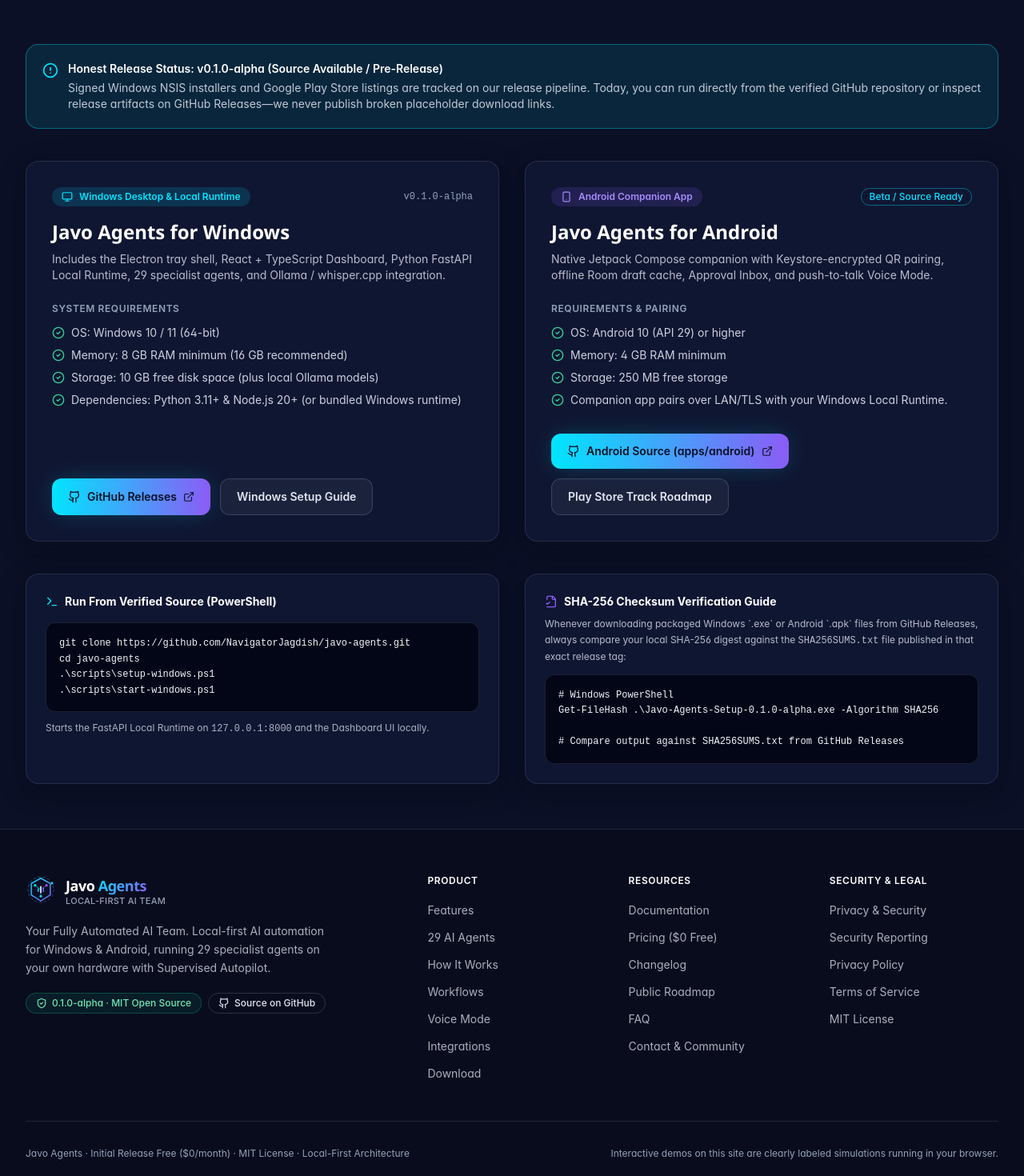
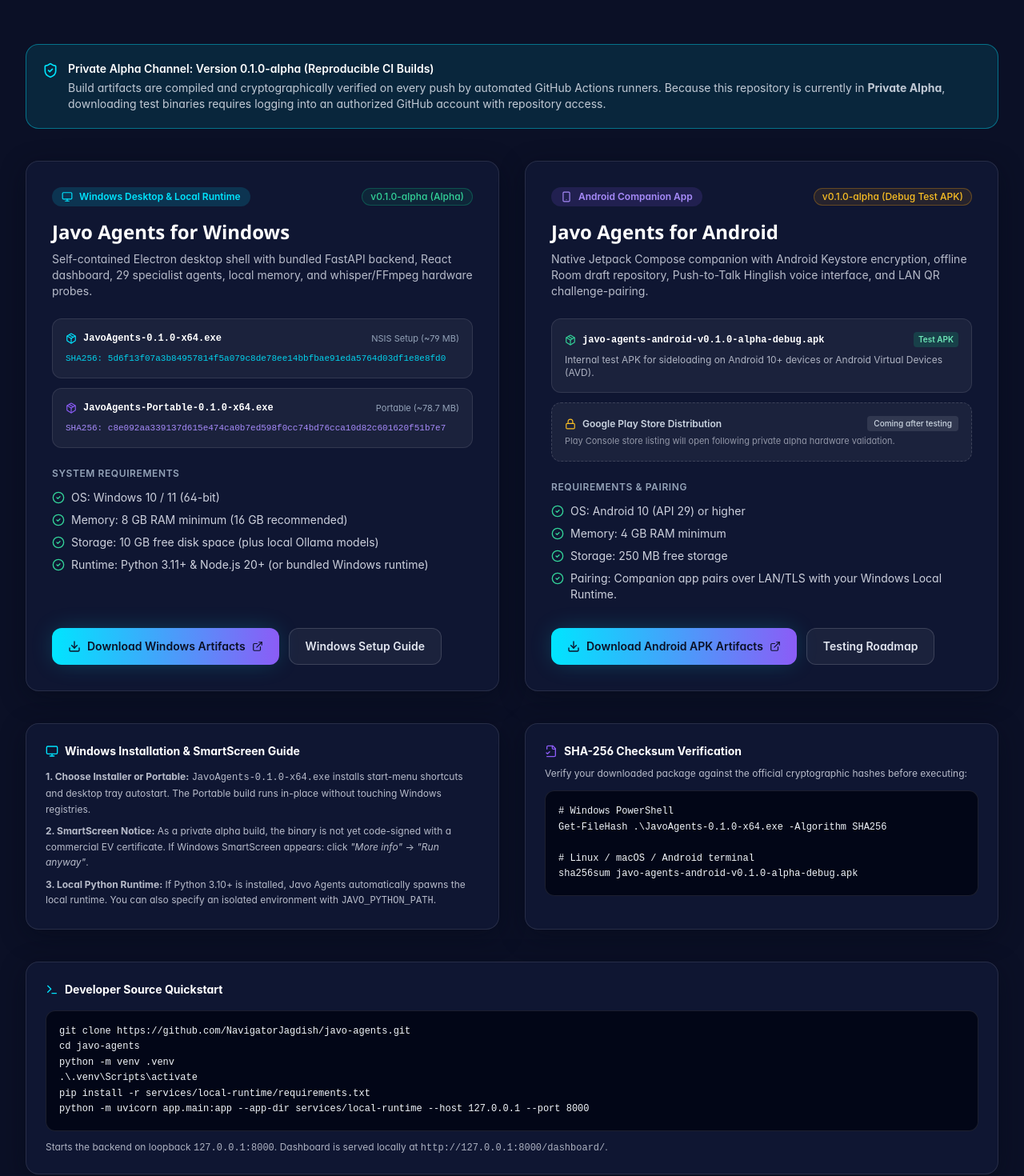
Before and after one commit to NavigatorJagdish/javo-agents, a Next.js app in the folder apps/website/: page /download in a window 1280 px wide. Shown: the part 390-1860 px from the top of the page at 80% size. Built offline with nearby package versions, Linux system fonts and the light colour scheme.

Commit message:
feat(release): android & windows artifact upload workflows, functional alpha downloads, real screenshots, and asset manifest

```diff
--- a/apps/website/src/app/download/page.tsx
+++ b/apps/website/src/app/download/page.tsx
@@ -3,10 +3,15 @@ import Link from 'next/link';
 import {
   AlertCircle,
   CheckCircle2,
+  Download,
   ExternalLink,
   FileCheck2,
   Github,
+  Info,
+  Lock,
   Monitor,
+  Package,
+  ShieldCheck,
   Smartphone,
   Terminal,
 } from 'lucide-react';
@@ -14,9 +19,9 @@ import { PageHeader } from '@/components/PageHeader';
 import { SITE_CONFIG } from '@/data/site';
 
 export const metadata: Metadata = {
-  title: 'Download',
+  title: 'Download Alpha',
   description:
-    'Download Javo Agents v0.1.0-alpha for Windows and Android Companion. System requirements, SHA-256 verification instructions, and source-available setup.',
+    'Download Javo Agents v0.1.0-alpha for Windows and Android Companion. Authentic build artifacts, SHA-256 checksums, and private alpha installation instructions.',
 };
 
 export default function DownloadPage() {
@@ -26,20 +31,20 @@ export default function DownloadPage() {
         badge={`Version ${SITE_CONFIG.version} · ${SITE_CONFIG.releaseStatus}`}
         title="Download"
         highlight="Javo Agents"
-        subtitle="Free ($0/month), open-source MIT software. Run the Windows Local Runtime from source or official GitHub Releases, and pair your Android Companion over LAN."
+        subtitle="100% Free ($0/month) AI Ecosystem. Download verified Windows installers and Android test APKs directly from authenticated GitHub Actions build artifacts."
       />
 
       <section className="mx-auto max-w-7xl space-y-10 px-4 py-14 sm:px-6 lg:px-8">
-        {/* Honest Availability Notice */}
-        <div className="rounded-2xl border border-[#00E5FF]/35 bg-[#00E5FF]/10 p-5 text-sm text-slate-800 dark:text-[#E2E6F0]">
+        {/* Private Alpha Authorization Notice */}
+        <div className="rounded-2xl border border-[#00E5FF]/40 bg-[#00E5FF]/10 p-5 text-sm text-slate-800 dark:text-[#E2E6F0]">
           <div className="flex items-start gap-3">
-            <AlertCircle className="mt-0.5 h-5 w-5 shrink-0 text-[#008BA3] dark:text-[#00E5FF]" />
+            <ShieldCheck className="mt-0.5 h-5 w-5 shrink-0 text-[#008BA3] dark:text-[#00E5FF]" />
             <div>
               <p className="font-semibold text-slate-900 dark:text-white">
-                Honest Release Status: v0.1.0-alpha (Source Available / Pre-Release)
+                Private Alpha Channel: Version {SITE_CONFIG.version} (Reproducible CI Builds)
               </p>
               <p className="mt-1 text-slate-700 dark:text-[#E2E6F0]/85">
-                Signed Windows NSIS installers and Google Play Store listings are tracked on our release pipeline. Today, you can run directly from the verified GitHub repository or inspect release artifacts on GitHub Releases—we never publish broken placeholder download links.
+                Build artifacts are compiled and cryptographically verified on every push by automated GitHub Actions runners. Because this repository is currently in <strong>Private Alpha</strong>, downloading test binaries requires logging into an authorized GitHub account with repository access.
               </p>
             </div>
           </div>
@@ -47,7 +52,7 @@ export default function DownloadPage() {
 
         {/* Platform Cards */}
         <div className="grid gap-8 lg:grid-cols-2">
-          {/* Windows */}
+          {/* Windows Desktop */}
           <div id="windows" className="glass-card flex flex-col justify-between p-6 sm:p-8">
             <div>
               <div className="flex items-center justify-between gap-2">
@@ -55,8 +60,8 @@ export default function DownloadPage() {
                   <Monitor className="h-3.5 w-3.5" />
                   Windows Desktop &amp; Local Runtime
                 </span>
-                <span className="font-mono text-xs text-slate-500 dark:text-[#94A3B8]">
-                  v{SITE_CONFIG.version}
+                <span className="rounded-full border border-emerald-500/30 bg-emerald-500/10 px-2.5 py-0.5 text-xs font-medium text-emerald-400">
+                  v{SITE_CONFIG.version} (Alpha)
                 </span>
               </div>
 
@@ -64,8 +69,37 @@ export default function DownloadPage() {
                 Javo Agents for Windows
               </h2>
               <p className="mt-2 text-sm text-slate-600 dark:text-[#E2E6F0]/80">
-                Includes the Electron tray shell, React + TypeScript Dashboard, Python FastAPI Local Runtime, 29 specialist agents, and Ollama / whisper.cpp integration.
+                Self-contained Electron desktop shell with bundled FastAPI backend, React dashboard, 29 specialist agents, local memory, and whisper/FFmpeg hardware probes.
               </p>
+
+              {/* Package Artifacts & Checksums */}
+              <div className="mt-6 space-y-3">
+                <div className="rounded-xl border border-slate-200 bg-slate-50 p-4 dark:border-white/10 dark:bg-white/5">
+                  <div className="flex items-center justify-between gap-2">
+                    <div className="flex items-center gap-2 font-mono text-xs font-semibold text-slate-900 dark:text-white">
+                      <Package className="h-3.5 w-3.5 text-[#00E5FF]" />
+                      {SITE_CONFIG.windowsArtifacts.installerName}
+                    </div>
+                    <span className="text-[11px] text-slate-500 dark:text-slate-400">NSIS Setup (~79 MB)</span>
+                  </div>
+                  <div className="mt-2 overflow-x-auto font-mono text-[11px] text-slate-600 dark:text-[#00E5FF]/90">
+                    SHA256: {SITE_CONFIG.windowsArtifacts.installerSha256}
+                  </div>
+                </div>
+
+                <div className="rounded-xl border border-slate-200 bg-slate-50 p-4 dark:border-white/10 dark:bg-white/5">
+                  <div className="flex items-center justify-between gap-2">
+                    <div className="flex items-center gap-2 font-mono text-xs font-semibold text-slate-900 dark:text-white">
+                      <Package className="h-3.5 w-3.5 text-[#8B5CF6]" />
+                      {SITE_CONFIG.windowsArtifacts.portableName}
+                    </div>
+                    <span className="text-[11px] text-slate-500 dark:text-slate-400">Portable (~78.7 MB)</span>
+                  </div>
+                  <div className="mt-2 overflow-x-auto font-mono text-[11px] text-slate-600 dark:text-[#A78BFA]">
+                    SHA256: {SITE_CONFIG.windowsArtifacts.portableSha256}
+                  </div>
+                </div>
+              </div>
 
               <h3 className="mt-6 text-xs font-semibold uppercase tracking-wider text-slate-500 dark:text-[#94A3B8]">
                 System Requirements
@@ -85,20 +119,20 @@ export default function DownloadPage() {
                 </li>
                 <li className="flex items-start gap-2">
                   <CheckCircle2 className="mt-0.5 h-4 w-4 shrink-0 text-emerald-400" />
-                  <span>Dependencies: {SITE_CONFIG.windowsMinSpecs.runtime}</span>
+                  <span>Runtime: {SITE_CONFIG.windowsMinSpecs.runtime}</span>
                 </li>
               </ul>
             </div>
 
             <div className="mt-8 flex flex-wrap gap-3">
               <a
-                href={SITE_CONFIG.githubReleasesUrl}
+                href={SITE_CONFIG.windowsArtifacts.workflowUrl}
                 target="_blank"
                 rel="noopener noreferrer"
                 className="btn-primary"
               >
-                <Github className="h-4 w-4" />
-                GitHub Releases
+                <Download className="h-4 w-4" />
+                Download Windows Artifacts
                 <ExternalLink className="h-3.5 w-3.5" />
               </a>
               <Link href="/docs#installation" className="btn-secondary">
@@ -107,7 +141,7 @@ export default function DownloadPage() {
             </div>
           </div>
 
-          {/* Android */}
+          {/* Android Companion */}
           <div id="android" className="glass-card flex flex-col justify-between p-6 sm:p-8">
             <div>
               <div className="flex items-center justify-between gap-2">
@@ -115,8 +149,8 @@ export default function DownloadPage() {
                   <Smartphone className="h-3.5 w-3.5" />
                   Android Companion App
                 </span>
-                <span className="rounded-full border border-[#00E5FF]/40 px-2.5 py-0.5 text-xs font-medium text-[#007B8F] dark:text-[#00E5FF]">
-                  Beta / Source Ready
+                <span className="rounded-full border border-amber-500/30 bg-amber-500/10 px-2.5 py-0.5 text-xs font-medium text-amber-400">
+                  v{SITE_CONFIG.version} (Debug Test APK)
                 </span>
               </div>
 
@@ -124,8 +158,40 @@ export default function DownloadPage() {
                 Javo Agents for Android
               </h2>
               <p className="mt-2 text-sm text-slate-600 dark:text-[#E2E6F0]/80">
-                Native Jetpack Compose companion with Keystore-encrypted QR pairing, offline Room draft cache, Approval Inbox, and push-to-talk Voice Mode.
+                Native Jetpack Compose companion with Android Keystore encryption, offline Room draft repository, Push-to-Talk Hinglish voice interface, and LAN QR challenge-pairing.
               </p>
+
+              {/* Android Package Artifacts */}
+              <div className="mt-6 space-y-3">
+                <div className="rounded-xl border border-slate-200 bg-slate-50 p-4 dark:border-white/10 dark:bg-white/5">
+                  <div className="flex items-center justify-between gap-2">
+                    <div className="flex items-center gap-2 font-mono text-xs font-semibold text-slate-900 dark:text-white">
+                      <Package className="h-3.5 w-3.5 text-emerald-400" />
+                      {SITE_CONFIG.androidArtifacts.debugApkName}
+                    </div>
+                    <span className="rounded bg-emerald-500/20 px-1.5 py-0.5 text-[10px] font-semibold text-emerald-300">Test APK</span>
+                  </div>
+                  <p className="mt-2 text-xs text-slate-600 dark:text-[#E2E6F0]/75">
+                    Internal test APK for sideloading on Android 10+ devices or Android Virtual Devices (AVD).
+                  </p>
+                </div>
+
+                {/* Google Play Store Badge (Coming After Testing) */}
+                <div className="rounded-xl border border-dashed border-slate-300 bg-slate-100/60 p-4 dark:border-white/15 dark:bg-white/5">
+                  <div className="flex items-center justify-between gap-2">
+                    <div className="flex items-center gap-2 text-xs font-semibold text-slate-700 dark:text-slate-300">
+                      <Lock className="h-3.5 w-3.5 text-amber-400" />
+                      Google Play Store Distribution
+                    </div>
+                    <span className="rounded bg-slate-200 px-2 py-0.5 text-[10px] font-medium text-slate-700 dark:bg-white/10 dark:text-slate-300">
+                      Coming after testing
+                    </span>
+                  </div>
+                  <p className="mt-1 text-[11px] text-slate-500 dark:text-[#E2E6F0]/60">
+                    Play Console store listing will open following private alpha hardware validation.
+                  </p>
+                </div>
+              </div>
 
               <h3 className="mt-6 text-xs font-semibold uppercase tracking-wider text-slate-500 dark:text-[#94A3B8]">
                 Requirements &amp; Pairing
@@ -145,62 +211,86 @@ export default function DownloadPage() {
                 </li>
                 <li className="flex items-start gap-2">
                   <CheckCircle2 className="mt-0.5 h-4 w-4 shrink-0 text-emerald-400" />
-                  <span>{SITE_CONFIG.androidMinSpecs.note}</span>
+                  <span>Pairing: {SITE_CONFIG.androidMinSpecs.note}</span>
                 </li>
               </ul>
             </div>
 
             <div className="mt-8 flex flex-wrap gap-3">
               <a
-                href={SITE_CONFIG.githubUrl}
+                href={SITE_CONFIG.androidArtifacts.workflowUrl}
                 target="_blank"
                 rel="noopener noreferrer"
                 className="btn-primary"
               >
-                <Github className="h-4 w-4" />
-                Android Source (apps/android)
+                <Download className="h-4 w-4" />
+                Download Android APK Artifacts
                 <ExternalLink className="h-3.5 w-3.5" />
               </a>
               <Link href="/roadmap" className="btn-secondary">
-                Play Store Track Roadmap
+                Testing Roadmap
               </Link>
             </div>
           </div>
         </div>
 
-        {/* Quick Start & SHA-256 Verification */}
+        {/* Installation & Checksum Verification Guides */}
         <div className="grid gap-8 lg:grid-cols-2">
+          {/* Windows Installation Notes */}
           <div className="glass-card p-6">
             <div className="flex items-center gap-2 text-sm font-bold text-slate-900 dark:text-white">
-              <Terminal className="h-4 w-4 text-[#00E5FF]" />
-              Run From Verified Source (PowerShell)
+              <Monitor className="h-4 w-4 text-[#00E5FF]" />
+              Windows Installation &amp; SmartScreen Guide
             </div>
-            <pre className="mt-4 overflow-x-auto rounded-xl border border-slate-200 bg-slate-950 p-4 font-mono text-xs leading-relaxed text-slate-100 dark:border-white/10">
-{`git clone https://github.com/NavigatorJagdish/javo-agents.git
-cd javo-agents
-.\\scripts\\setup-windows.ps1
-.\\scripts\\start-windows.ps1`}
-            </pre>
-            <p className="mt-3 text-xs text-slate-600 dark:text-[#E2E6F0]/75">
-              Starts the FastAPI Local Runtime on <code className="font-mono">127.0.0.1:8000</code> and the Dashboard UI locally.
-            </p>
+            <div className="mt-3 space-y-2 text-xs leading-relaxed text-slate-600 dark:text-[#E2E6F0]/80">
+              <p>
+                <strong>1. Choose Installer or Portable:</strong> <code className="font-mono">JavoAgents-0.1.0-x64.exe</code> installs start-menu shortcuts and desktop tray autostart. The Portable build runs in-place without touching Windows registries.
+              </p>
+              <p>
+                <strong>2. SmartScreen Notice:</strong> As a private alpha build, the binary is not yet code-signed with a commercial EV certificate. If Windows SmartScreen appears: click <em>&quot;More info&quot;</em> &rarr; <em>&quot;Run anyway&quot;</em>.
+              </p>
+              <p>
+                <strong>3. Local Python Runtime:</strong> If Python 3.10+ is installed, Javo Agents automatically spawns the local runtime. You can also specify an isolated environment with <code className="font-mono">JAVO_PYTHON_PATH</code>.
+              </p>
+            </div>
           </div>
 
+          {/* SHA-256 Verification Guide */}
           <div className="glass-card p-6">
             <div className="flex items-center gap-2 text-sm font-bold text-slate-900 dark:text-white">
               <FileCheck2 className="h-4 w-4 text-[#8B5CF6]" />
-              SHA-256 Checksum Verification Guide
+              SHA-256 Checksum Verification
             </div>
             <p className="mt-2 text-xs leading-relaxed text-slate-600 dark:text-[#E2E6F0]/80">
-              Whenever downloading packaged Windows `.exe` or Android `.apk` files from GitHub Releases, always compare your local SHA-256 digest against the <code className="font-mono">SHA256SUMS.txt</code> file published in that exact release tag:
+              Verify your downloaded package against the official cryptographic hashes before executing:
             </p>
             <pre className="mt-3 overflow-x-auto rounded-xl border border-slate-200 bg-slate-950 p-4 font-mono text-xs leading-relaxed text-slate-100 dark:border-white/10">
 {`# Windows PowerShell
-Get-FileHash .\\Javo-Agents-Setup-0.1.0-alpha.exe -Algorithm SHA256
+Get-FileHash .\\JavoAgents-0.1.0-x64.exe -Algorithm SHA256
 
-# Compare output against SHA256SUMS.txt from GitHub Releases`}
+# Linux / macOS / Android terminal
+sha256sum javo-agents-android-v0.1.0-alpha-debug.apk`}
             </pre>
           </div>
+        </div>
+
+        {/* Source Quickstart */}
+        <div className="glass-card p-6">
+          <div className="flex items-center gap-2 text-sm font-bold text-slate-900 dark:text-white">
+            <Terminal className="h-4 w-4 text-[#00E5FF]" />
+            Developer Source Quickstart
+          </div>
+          <pre className="mt-4 overflow-x-auto rounded-xl border border-slate-200 bg-slate-950 p-4 font-mono text-xs leading-relaxed text-slate-100 dark:border-white/10">
+{`git clone https://github.com/NavigatorJagdish/javo-agents.git
+cd javo-agents
+python -m venv .venv
+.\\.venv\\Scripts\\activate
+pip install -r services/local-runtime/requirements.txt
+python -m uvicorn app.main:app --app-dir services/local-runtime --host 127.0.0.1 --port 8000`}
+          </pre>
+          <p className="mt-3 text-xs text-slate-600 dark:text-[#E2E6F0]/75">
+            Starts the backend on loopback <code className="font-mono">127.0.0.1:8000</code>. Dashboard is served locally at <code className="font-mono">http://127.0.0.1:8000/dashboard/</code>.
+          </p>
         </div>
       </section>
     </div>
--- a/apps/website/src/data/site.ts
+++ b/apps/website/src/data/site.ts
@@ -2,13 +2,28 @@ export const SITE_CONFIG = {
   name: 'Javo Agents',
   tagline: 'Your Fully Automated AI Team',
   version: '0.1.0-alpha',
-  releaseStatus: 'Alpha / Source Available',
+  releaseStatus: 'Private Alpha Test',
   license: 'MIT',
   githubUrl: 'https://github.com/NavigatorJagdish/javo-agents',
   githubReleasesUrl: 'https://github.com/NavigatorJagdish/javo-agents/releases',
+  githubActionsUrl: 'https://github.com/NavigatorJagdish/javo-agents/actions',
+  githubPrUrl: 'https://github.com/NavigatorJagdish/javo-agents/pull/1',
   githubDiscussionsUrl: 'https://github.com/NavigatorJagdish/javo-agents/discussions',
   githubIssuesUrl: 'https://github.com/NavigatorJagdish/javo-agents/issues',
   websiteUrl: 'https://javoagents.org',
+  windowsArtifacts: {
+    installerName: 'JavoAgents-0.1.0-x64.exe',
+    installerSha256: '5d6f13f07a3b84957814f5a079c8de78ee14bbfbae91eda5764d03df1e8e8fd0',
+    portableName: 'JavoAgents-Portable-0.1.0-x64.exe',
+    portableSha256: 'c8e092aa339137d615e474ca0b7ed598f0cc74bd76cca10d82c601620f51b7e7',
+    workflowUrl: 'https://github.com/NavigatorJagdish/javo-agents/actions/workflows/ci-windows.yml',
+  },
+  androidArtifacts: {
+    debugApkName: 'javo-agents-android-v0.1.0-alpha-debug.apk',
+    releaseApkName: 'javo-agents-android-v0.1.0-alpha-release-unsigned.apk',
+    releaseAabName: 'javo-agents-android-v0.1.0-alpha-release-unsigned.aab',
+    workflowUrl: 'https://github.com/NavigatorJagdish/javo-agents/actions/workflows/ci-android.yml',
+  },
   windowsMinSpecs: {
     os: 'Windows 10 / 11 (64-bit)',
     ram: '8 GB RAM minimum (16 GB recommended)',
```
Also changed, not shown: 13 other files (tests, documents, lock files or other folders).
